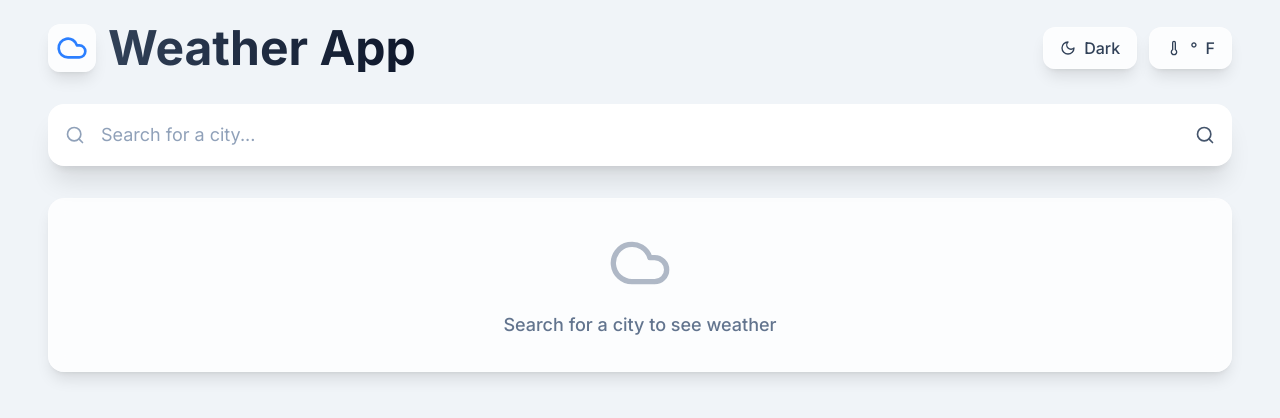
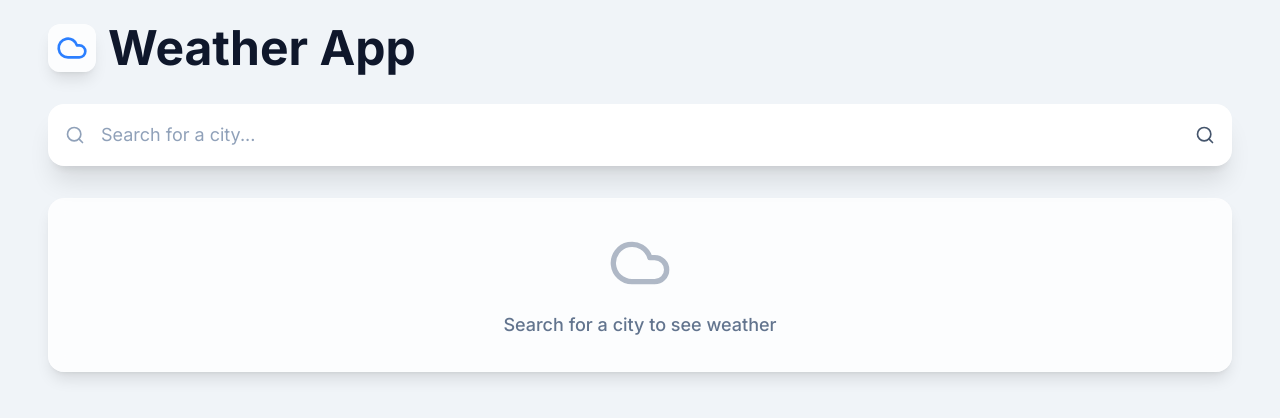
Before and after one commit to sdhage1502/Live-WeatherDashBoard, a React (Vite) app: page / in a window 1280 px wide. Shown: the top 418 px of the page. Built offline with nearby package versions, Linux system fonts and the light colour scheme.

Commit message:
Update Appcontent.jsx

```diff
--- a/src/Appcontent.jsx
+++ b/src/Appcontent.jsx
@@ -1,4 +1,3 @@
-// AppContent.jsx
 import React, { useEffect, useCallback } from 'react';
 import { ToastContainer, toast } from 'react-toastify';
 import { useWeather } from './context/WeatherContext';
@@ -7,20 +6,37 @@ import AutoSuggest from './components/AutoSuggest';
 import WeatherDisplay from './components/WeatherDisplay';
 import ForecastDisplay from './components/ForecastDisplay';
 import Button from './components/common/Button';
-import { Sun as SunIcon, Moon as MoonIcon, Thermometer as ThermometerIcon, Cloud } from 'lucide-react';
+import {
+  Sun as SunIcon,
+  Moon as MoonIcon,
+  Thermometer as ThermometerIcon,
+  Cloud,
+} from 'lucide-react';
 
 function AppContent() {
-  const { weather, forecast, loading, error, fetchWeatherByCity, toggleUnit, unit } = useWeather();
+  const {
+    weather,
+    forecast,
+    loading,
+    error,
+    fetchWeatherByCity,
+    toggleUnit,
+    unit,
+  } = useWeather();
+
   const { toggleTheme, isDark } = useTheme();
 
-  const handleCitySelect = useCallback((city) => {
-    fetchWeatherByCity(city);
-    toast.success(`Weather data loaded for ${city}`, {
-      icon: '🌤️',
-      // These classes ensure toast matches theme
-      className: 'backdrop-blur-sm rounded-xl bg-white/80 dark:bg-slate-800/80',
-    });
-  }, [fetchWeatherByCity]);
+  const handleCitySelect = useCallback(
+    (city) => {
+      fetchWeatherByCity(city);
+      toast.success(`Weather data loaded for ${city}`, {
+        icon: '🌤️',
+        className:
+          'backdrop-blur-sm rounded-xl bg-white/80 dark:bg-slate-800/80 text-slate-900 dark:text-white',
+      });
+    },
+    [fetchWeatherByCity]
+  );
 
   useEffect(() => {
     const lastCity = localStorage.getItem('lastCity');
@@ -32,64 +48,39 @@ function AppContent() {
   useEffect(() => {
     if (error) {
       toast.error(`Failed to load weather data: ${error}`, {
-        // These classes ensure toast matches theme
-        className: 'backdrop-blur-sm rounded-xl bg-white/80 dark:bg-slate-800/80',
+        className:
+          'backdrop-blur-sm rounded-xl bg-white/80 dark:bg-slate-800/80 text-slate-900 dark:text-white',
       });
     }
   }, [error]);
 
   return (
-    // The 'dark' class is dynamically added/removed to the <html> element by ThemeContext
-    // No need for ${isDark ? 'dark' : 'light'} on this div.
-    <div className="relative min-h-screen">
-      {/* Background Pattern - Tailwind will handle dark:bg-pattern-dark based on <html> 'dark' class */}
-      <div className="absolute inset-0 z-0 bg-pattern-light dark:bg-pattern-dark"></div>
+    <div className="relative min-h-screen bg-pattern-light dark:bg-pattern-dark transition-colors duration-500">
+      {/* Overlay background pattern */}
+      <div className="absolute inset-0 z-0" />
 
-      {/* Content Container */}
+      {/* Main Content */}
       <div className="relative z-10 px-4 sm:px-6 md:px-8 lg:px-12 py-6">
         <div className="max-w-7xl mx-auto w-full">
           {/* Header */}
-          <div className="flex flex-col md:flex-row justify-between items-center gap-6 flex-wrap mb-8">
-            {/* Logo + Title */}
+          <header className="flex flex-col md:flex-row justify-between items-center gap-6 mb-8">
+            {/* Branding */}
             <div className="flex items-center gap-3">
               <div className="p-2 bg-white/80 dark:bg-slate-800/80 backdrop-blur-sm rounded-xl shadow-lg">
                 <Cloud className="w-8 h-8 text-blue-500 dark:text-blue-400" />
               </div>
-              <h1 className="text-3xl sm:text-4xl lg:text-5xl font-bold bg-gradient-to-r from-slate-700 to-slate-900 dark:from-slate-100 dark:to-slate-300 bg-clip-text text-transparent">
+              <h1 className="text-4xl lg:text-5xl font-bold text-slate-900 dark:text-slate-100">
                 Weather App
               </h1>
             </div>
+          </header>
 
-            {/* Controls */}
-            <div className="flex gap-3 flex-wrap items-center justify-center sm:justify-end">
-              <Button
-                onClick={toggleTheme}
-                icon={isDark ? SunIcon : MoonIcon}
-                variant="glass"
-                aria-label={isDark ? 'Switch to light theme' : 'Switch to dark theme'}
-              >
-                <span className="hidden sm:inline">
-                  {isDark ? 'Light' : 'Dark'}
-                </span>
-              </Button>
-              <Button
-                onClick={toggleUnit}
-                icon={ThermometerIcon}
-                variant="glass"
-                aria-label={`Switch to ${unit === 'metric' ? 'Fahrenheit' : 'Celsius'}`}
-              >
-                <span className="hidden sm:inline">°</span>
-                {unit === 'metric' ? 'F' : 'C'}
-              </Button>
-            </div>
-          </div>
-
-          {/* Search */}
-          <div className="mb-8 w-full">
+          {/* Search Field */}
+          <div className="mb-8">
             <AutoSuggest onSelect={handleCitySelect} />
           </div>
 
-          {/* Loading State */}
+          {/* Loading Indicator */}
           {loading && (
             <div className="flex items-center justify-center py-12" aria-live="polite">
               <div className="flex items-center gap-3 px-6 py-3 bg-white/80 dark:bg-slate-800/80 backdrop-blur-sm rounded-xl shadow-lg">
@@ -101,7 +92,7 @@ function AppContent() {
             </div>
           )}
 
-          {/* Weather & Forecast Display */}
+          {/* Weather Content */}
           {!loading && !error && (
             <div className="space-y-6">
               <WeatherDisplay weather={weather} />
@@ -111,7 +102,7 @@ function AppContent() {
         </div>
       </div>
 
-      {/* Toast Container for notifications */}
+      {/* Toast Notifications */}
       <ToastContainer
         position="top-center"
         autoClose={3000}
@@ -123,7 +114,7 @@ function AppContent() {
         draggable
         pauseOnHover
         theme={isDark ? 'dark' : 'light'}
-        toastClassName="backdrop-blur-sm rounded-xl bg-white/80 dark:bg-slate-800/80"
+        toastClassName="backdrop-blur-sm rounded-xl bg-white/80 dark:bg-slate-800/80 text-slate-900 dark:text-white"
         style={{ fontFamily: 'system-ui, -apple-system, sans-serif' }}
       />
     </div>
```
